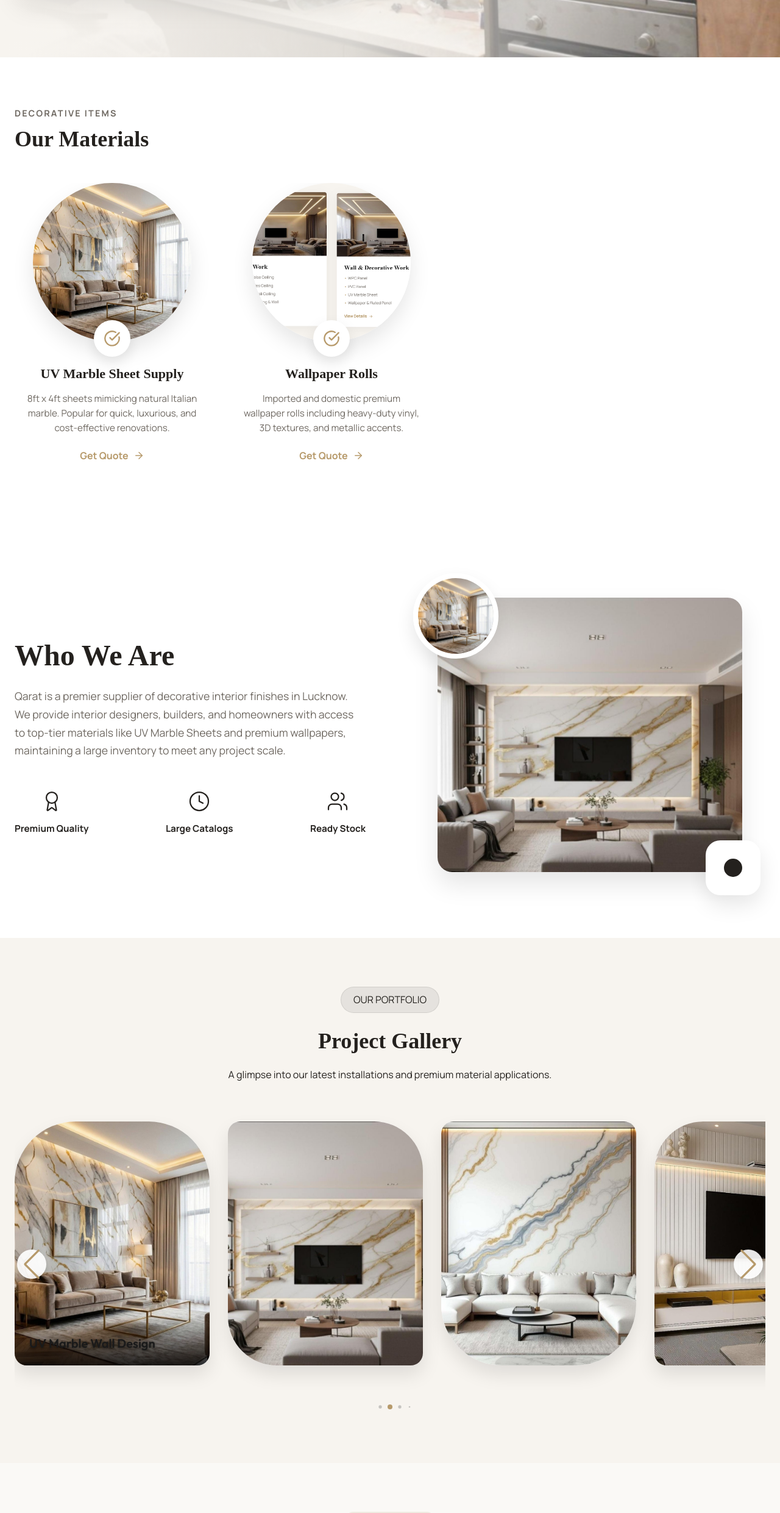
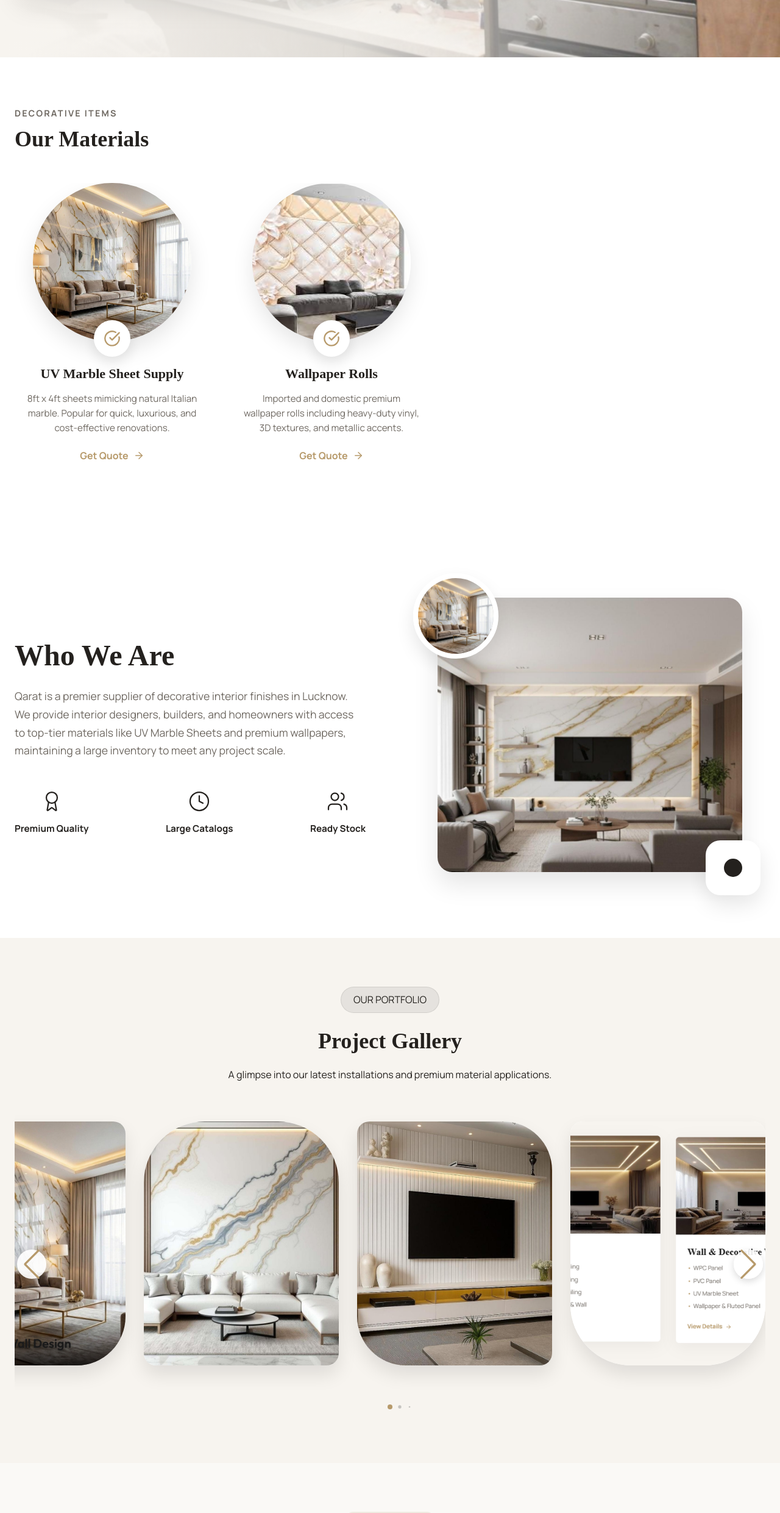
Before and after one commit to GajulaBeulah/Qarat, a React (Vite) app: page /material-supply/decorative-materials in a window 1280 px wide. Shown: the part 729-3210 px from the top of the page at 61% size. Built offline with nearby package versions, Linux system fonts and the light colour scheme.

Commit message:
Update Wallpaper Rolls card image

```diff
--- a/src/components/ProjectGallery.jsx
+++ b/src/components/ProjectGallery.jsx
@@ -34,11 +34,12 @@ const ProjectGallery = ({ category = "all" }) => {
     { src: "/images/pvc-1.png", alt: "Fluted PVC Panel", tags: ["panels"] },
     { src: "/images/pvc-2.jpg", alt: "Wood finish PVC", tags: ["panels"] },
     { src: "/images/new-upload-1.jpg", alt: "WPC Fluted Panels", tags: ["panels"] },
-    { src: "/images/tv-unit.jpg", alt: "Fluted Panel TV Unit", tags: ["wall", "decorative"] },
-    { src: "/images/marble-wall-1.jpg", alt: "UV Marble Wall Design", tags: ["wall", "decorative"] },
-    { src: "/images/marble-wall-2.png", alt: "UV Marble Sheet TV Unit", tags: ["wall", "decorative"] },
-    { src: "/images/marble-wall-3.jpg", alt: "Wavy UV Marble Pattern", tags: ["wall", "decorative"] },
-    { src: "/images/uv-marble-supply-new.jpg", alt: "Marble Supply", tags: ["decorative"] },
+    { src: "/images/tv-unit.jpg", alt: "Fluted Panel TV Unit", tags: ["wall"] },
+    { src: "/images/marble-wall-1.jpg", alt: "UV Marble Wall Design", tags: ["decorative"] },
+    { src: "/images/marble-wall-2.png", alt: "UV Marble Sheet TV Unit", tags: ["wall"] },
+    { src: "/images/marble-wall-3.jpg", alt: "Wavy UV Marble Pattern", tags: ["decorative"] },
+    { src: "/images/uv-marble-supply-new.jpg", alt: "Floral Wallpaper Rolls", tags: ["decorative"] },
+    { src: "/images/wallpaper-geometric.png", alt: "Geometric Wallpaper", tags: ["decorative"] },
     { src: "/images/new-upload-2.jpg", alt: "Decorative Wall 2", tags: ["wall"] },
     { src: "/images/new-upload-3.jpg", alt: "Decorative Space", tags: ["wall"] },
     { src: "/images/new-upload-4.jpg", alt: "Decorative Space 2", tags: ["wall"] }
--- a/src/pages/Decorative.jsx
+++ b/src/pages/Decorative.jsx
@@ -16,7 +16,7 @@ const Decorative = () => {
     {
       id: "wallpaper",
       title: "Wallpaper Rolls",
-      img: "/images/wallpaper-geometric.png",
+      img: "/images/floral-wallpaper.png",
       desc: "Imported and domestic premium wallpaper rolls including heavy-duty vinyl, 3D textures, and metallic accents."
     }
   ];
```
Also changed, not shown: public/images/floral-wallpaper.png (added).
